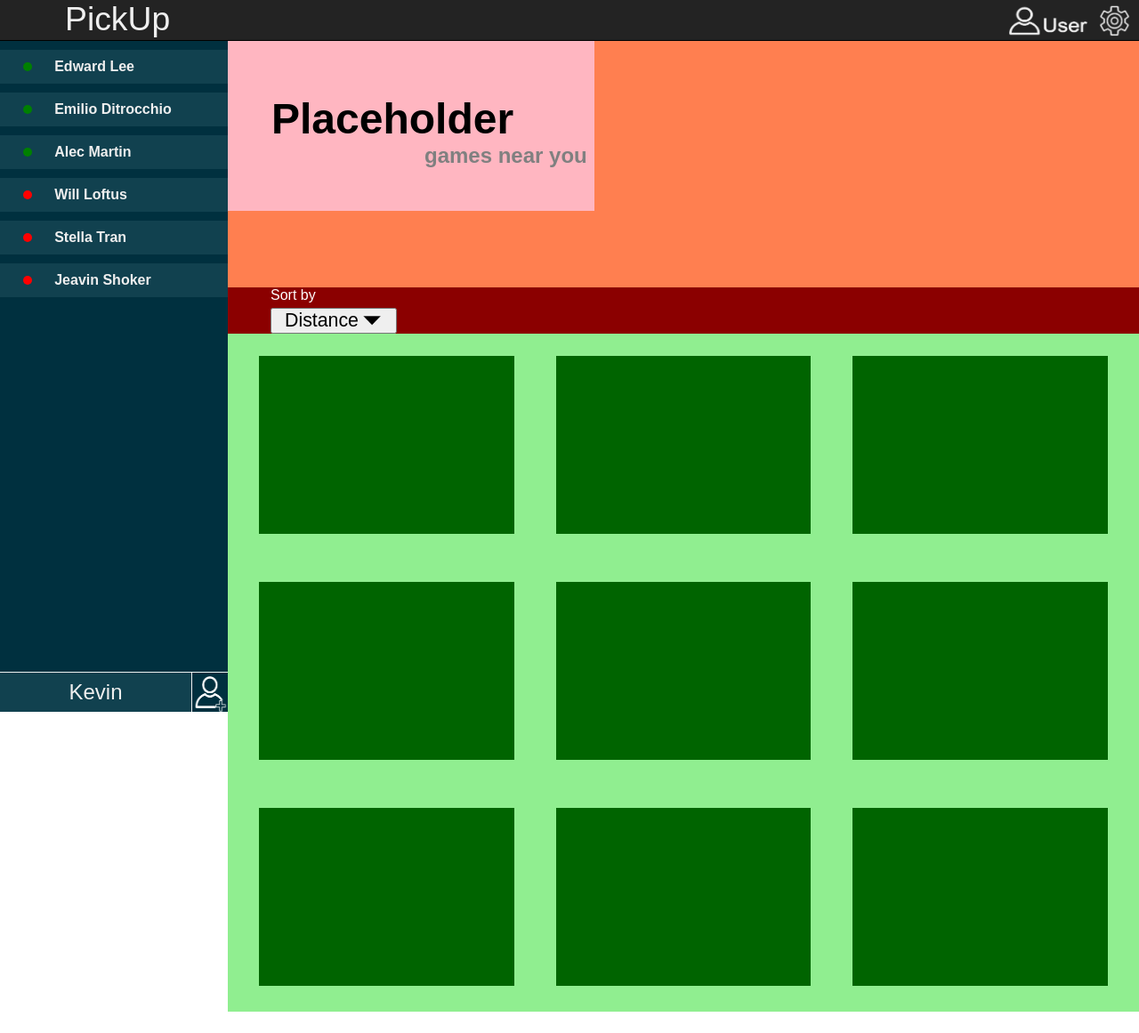
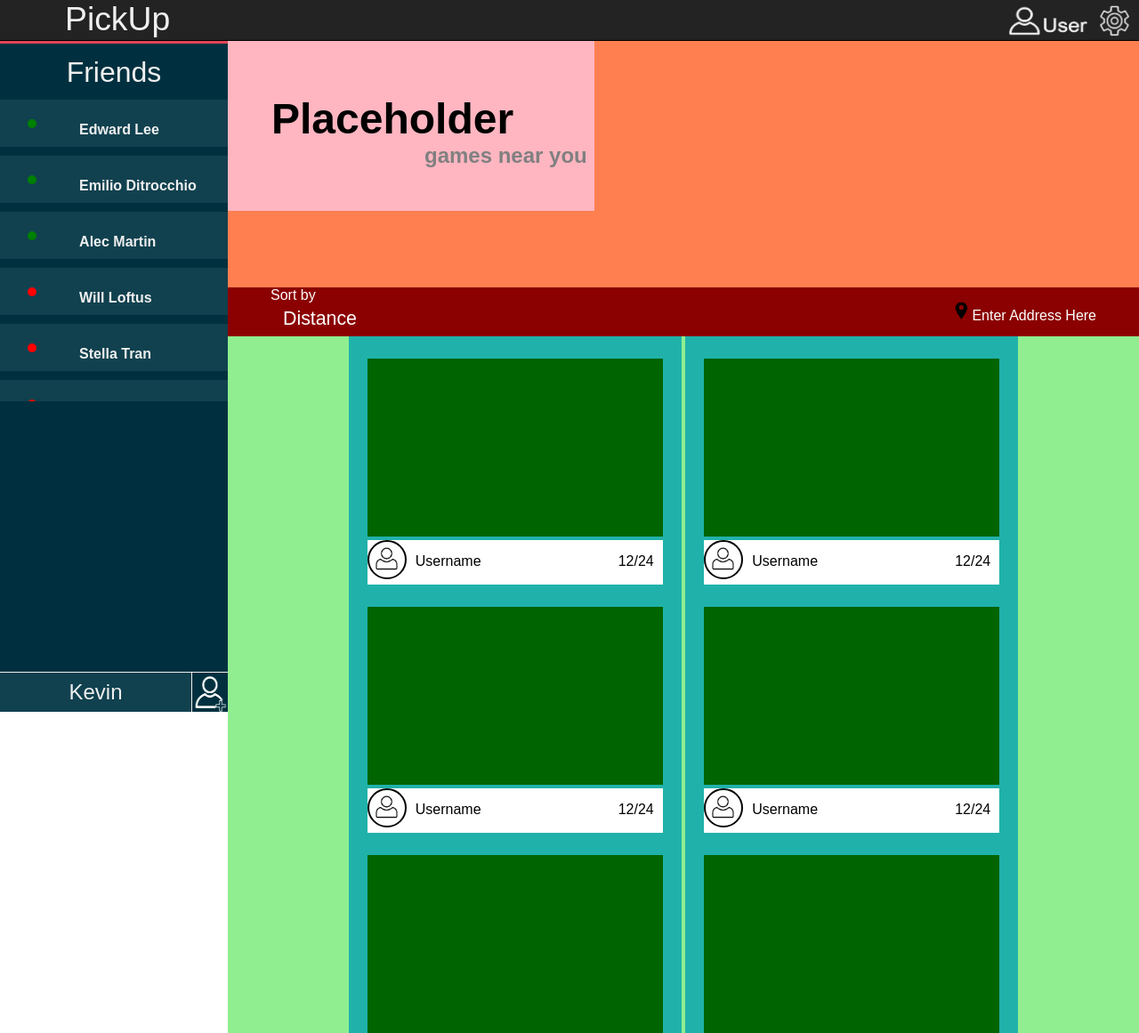
Before and after one commit to hcpark112/PickUp, a plain HTML site: page webpage/lobbylist.html in a window 1280 px wide. Shown: the top 1161 px of the page at 89% size. Before the commit the page ends 1137 px from the top, so only its background shows below. Drawn offline with nearby package versions, Linux system fonts and the light colour scheme.

Commit message:
updated side/top bar with changes, updated lobbylist header, began work on lobby grid

```diff
--- a/webpage/files/css/lobbyliststyle.css
+++ b/webpage/files/css/lobbyliststyle.css
@@ -36,7 +36,7 @@ html, body {
 }
 #lobby-header-bottom {
     width: 100%;
-    min-height: 50px;
+    height: 55px;
     margin-top: 86px;
     background-color: darkred;
 }
@@ -45,21 +45,22 @@ html, body {
     margin-left: 48px;
 }
 #sort button {
-    min-width: 141.99px;
+    min-width: 145.99;
     padding: 0 14px;
+    border: none;
+    background-color: transparent;
     font-size: 16pt;
+    color: white;
     text-align: left;
 }
-#sort button img {
-    width: 20px;
-    height: auto;
-    margin-left: 5px;
-    margin-bottom: 1px;
+#sort button:hover, #sort button:focus {
+    outline: 0;
+    border-bottom: solid coral 4px;
 }
 #sort p {
     margin: 0 0 5px 0;
+    font-size: 12pt;
     color: white;
-    font-size: 12pt;
 }
 #dropdown {
     position: relative;
@@ -78,6 +79,20 @@ html, body {
 }
 .dropdown-content a:hover {background-color: #ff6e39;}
 .dropdown-visible {display: block;}
+#location {
+    float: right;
+    margin-top: 15px;
+    margin-right: 48px;
+    color: white;
+}
+#location img {
+    width: 15px;
+    height: auto;
+}
+#location p {
+    display: inline-block;
+    margin: 0;
+}
 /******************************
 ******************************/
 
@@ -93,12 +108,44 @@ html, body {
     text-align: center;
     background-color: lightgreen;
 }
+.lobby {
+    display: inline-block;
+    text-align: left;
+    background-color: lightseagreen;
+}
 .box {
     display: inline-block;
-    width: 28%;
-    min-height: 200px;
-    margin: 25px 21px;
+    width: 332px;
+    height: 200px;
+    margin: 25px 21px 0 21px;
     background-color: darkgreen;
+}
+.box-description {
+    margin: 0 auto;
+    width: 332px;
+    height: 50px;
+    background-color: white;
+}
+.box-profile {
+    float: left;
+    width: 40px;
+    height: 40px;
+    border-radius: 50%;
+    border: solid black 2px;
+    background-color: white;
+}
+.box-profile img {
+    margin: 5px 0 0 7px;
+    width: 25px;
+    height: auto;
+}
+.username {
+    display: inline-block;
+    margin: 15px 0 0 10px;
+}
+.capacity {
+    float: right;
+    margin: 15px 10px 0 0;
 }
 /******************************
 ******************************/
--- a/webpage/files/css/templatestyle.css
+++ b/webpage/files/css/templatestyle.css
@@ -77,9 +77,8 @@ input[type=image]:active {
 #leftbar {
   background-color: #00303f;
   bottom: 0;
-  top: 46px;
   width: 20vw;
-  height: calc(100vh - 46px);
+  height: calc(93vh - 46px);
   position: fixed;
   left: 0;
   display: block;
@@ -283,5 +282,20 @@ input[type=button] {
   width: 10px;
   height: 10px;
   border-radius: 50%;
-  margin: auto 10%;
+  margin: auto 15% auto 12%;
 }
+#friendstitle {
+  background-color: #00303f;
+  width: 20vw;
+  height: calc(7vh - 3px);
+  position: absolute;
+  top: 46px;
+  border-top: 3px solid #e14658;
+  text-align: center;
+}
+
+#friendstitle span {
+  color: #efefef;
+  font-size: 24pt;
+  line-height: 65px;
+}
--- a/webpage/files/js/lobby-list.js
+++ b/webpage/files/js/lobby-list.js
@@ -1,6 +1,6 @@
 $(document).ready(function() {
     $("#drop a").click(function() {
-        $("button span").html($(this).html());
+        $("#sort button").html($(this).html());
     });
 });
 
--- a/webpage/lobbylist.html
+++ b/webpage/lobbylist.html
@@ -17,6 +17,11 @@
           <a href="https://www.google.com"><img class="topimg" src="./files/images/settings.png" alt="settings" /></a>
         </div>
       </div>
+      <div id="friendstitle">
+        <span>
+          Friends
+        </span>
+      </div>
       <div id="leftbar">
         <div id="friendstab">
         </div>
@@ -30,32 +35,85 @@
           <div id = "lobby-header-bottom">
             <div id = "sort">
               <p>Sort by</p>
-
-
               <div id = "dropdown">
-                  <button type = "button" onclick = "dropDown()"><span>Distance</span><img src = "./files/images/dropdown.png" alt = ""></button>
+                  <button type = "button" onclick = "dropDown()">Distance</button>
                   <div id = "drop" class = "dropdown-content">
                     <a href = "#" id = "date">Date</a>
                     <a href = "#" id = "players">Players</a>
                     <a href = "#" id = "distance">Distance</a>
                   </div>
               </div>
-
-
             </div>
-            <div id = "location"></div>
+            <div id = "location">
+              <img src = "./files/images/mapmarker.png" alt = "mapmarker">
+              <p>Enter Address Here</p>
+            </div>
           </div>
         </div>
         <div id = "lobby-list">
+
+          <div class = "lobby">
+            <div class = "box"></div>
+            <div class = "box-description">
+              <div class = "box-profile"><img src = "./files/images/person.png" alt = "pic"></div>
+              <div class = "username">Username</div>
+              <div class = "capacity">12/24</div>
+            </div>
+          </div>
+
+          <div class = "lobby">
+            <div class = "box"></div>
+            <div class = "box-description">
+              <div class = "box-profile"><img src = "./files/images/person.png" alt = "pic"></div>
+              <div class = "username">Username</div>
+              <div class = "capacity">12/24</div>
+            </div>
+          </div>
+
+          <div class = "lobby">
+            <div class = "box"></div>
+            <div class = "box-description">
+              <div class = "box-profile"><img src = "./files/images/person.png" alt = "pic"></div>
+              <div class = "username">Username</div>
+              <div class = "capacity">12/24</div>
+            </div>
+          </div>
+
+          <div class = "lobby">
+            <div class = "box"></div>
+            <div class = "box-description">
+              <div class = "box-profile"><img src = "./files/images/person.png" alt = "pic"></div>
+              <div class = "username">Username</div>
+              <div class = "capacity">12/24</div>
+            </div>
+          </div>
+
+          <div class = "lobby">
+            <div class = "box"></div>
+            <div class = "box-description">
+              <div class = "box-profile"><img src = "./files/images/person.png" alt = "pic"></div>
+              <div class = "username">Username</div>
+              <div class = "capacity">12/24</div>
+            </div>
+          </div>
+
+          <div class = "lobby">
+            <div class = "box"></div>
+            <div class = "box-description">
+              <div class = "box-profile"><img src = "./files/images/person.png" alt = "pic"></div>
+              <div class = "username">Username</div>
+              <div class = "capacity">12/24</div>
+            </div>
+          </div>
+
+          <!-- <div class = "box"></div>
           <div class = "box"></div>
           <div class = "box"></div>
           <div class = "box"></div>
           <div class = "box"></div>
           <div class = "box"></div>
           <div class = "box"></div>
-          <div class = "box"></div>
-          <div class = "box"></div>
-          <div class = "box"></div>
+          <div class = "box"></div> -->
         </div>
       </div>
     </div>
```
Also changed, not shown: webpage/files/images/mapmarker.png (added).
